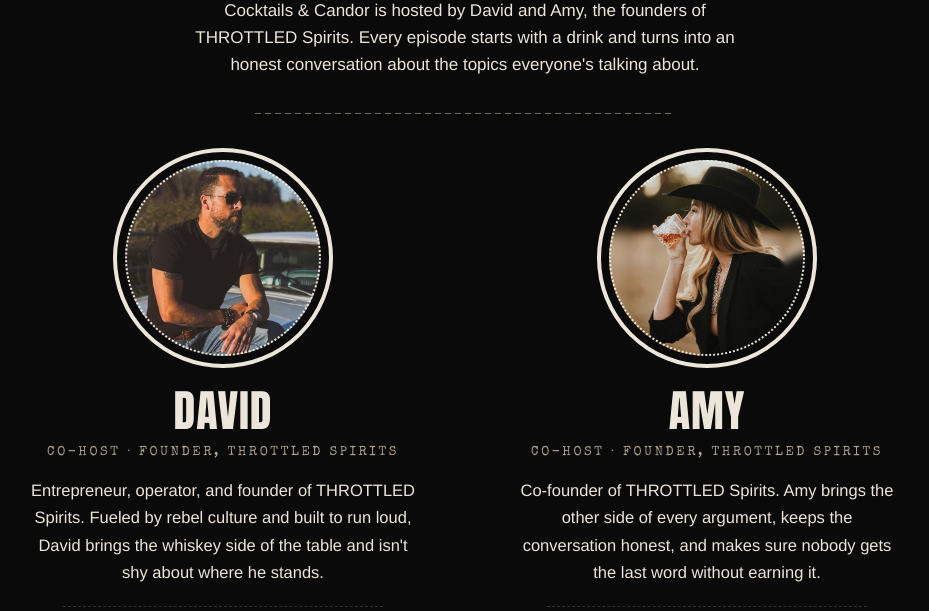
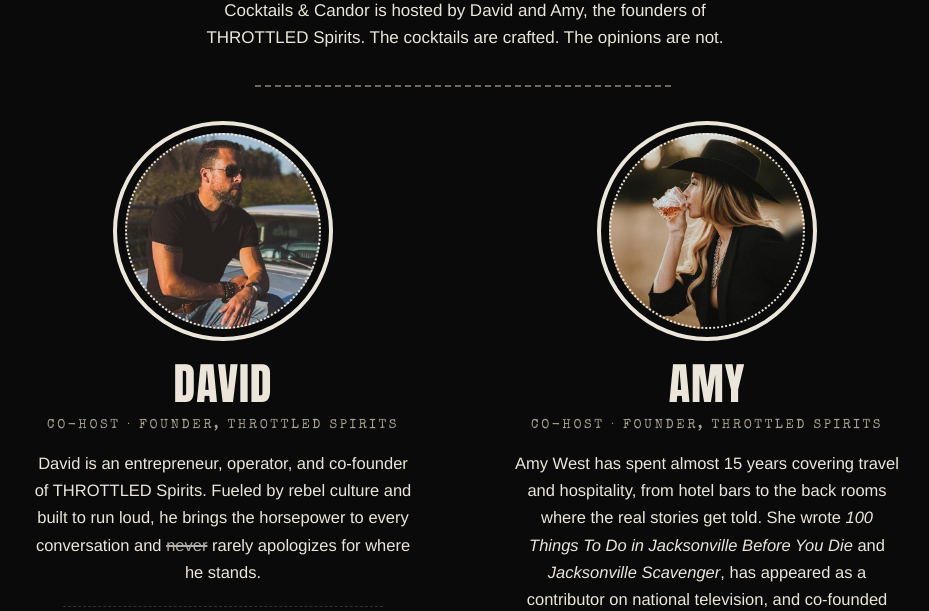
Before and after one commit to throttledinbond/cocktailsandcandor-site, a plain HTML site: page hosts/index.html in a window 1280 px wide. Shown: the part 341-952 px from the top of the page, without its empty margins (175-1104 px from the left). Drawn offline with nearby package versions, Linux system fonts and the light colour scheme.

Commit message:
Hosts page: final intro and host bios
Co-Authored-By: Claude Opus 5.5 <noreply@anthropic.com>
Claude-Session: https://claude.ai/code/session_01YbUxs9suVwrvgKMsK8zws9

```diff
--- a/hosts/index.html
+++ b/hosts/index.html
@@ -47,6 +47,7 @@ h1{font-family:var(--display);font-weight:400;text-transform:uppercase;font-size
 .disc img{width:100%;height:100%;border-radius:50%;object-fit:cover;display:block}
 .host h2{font-family:var(--display);font-weight:400;font-size:44px;text-transform:uppercase;letter-spacing:.02em;margin:6px 0 0;line-height:1}
 .role{font-family:var(--type);font-size:13px;letter-spacing:.2em;text-transform:uppercase;color:var(--muted);margin:0}
+.bio s{text-decoration-thickness:2px;opacity:.75}
 .bio{font-size:16.5px;line-height:1.65;margin:4px 0 0;max-width:42ch;text-wrap:pretty}
 .pour{margin:6px 0 0;padding-top:14px;border-top:1px dashed var(--line);width:min(320px,100%);font-family:var(--type);font-size:14px;letter-spacing:.06em}
 .pour b{display:block;font-weight:400;font-size:12px;letter-spacing:.22em;color:var(--muted);margin-bottom:6px}
@@ -65,7 +66,7 @@ footer{font-size:12.5px;color:var(--muted);line-height:1.6;text-align:center}
   <section class="intro">
     <p class="kicker">Craft Cocktails &amp; Straight Talk</p>
     <h1>The Hosts</h1>
-    <p class="lede">Cocktails &amp; Candor is hosted by David and Amy, the founders of THROTTLED Spirits. Every episode starts with a drink and turns into an honest conversation about the topics everyone's talking about.</p>
+    <p class="lede">Cocktails &amp; Candor is hosted by David and Amy, the founders of THROTTLED Spirits. The cocktails are crafted. The opinions are not.</p>
   </section>
 
   <div class="rule" role="presentation"></div>
@@ -75,14 +76,14 @@ footer{font-size:12.5px;color:var(--muted);line-height:1.6;text-align:center}
       <div class="disc"><img src="/hosts/david.jpg" width="640" height="640" alt="David in sunglasses, leaning on a classic Mustang"></div>
       <h2>David</h2>
       <p class="role">Co-host · Founder, THROTTLED Spirits</p>
-      <p class="bio">Entrepreneur, operator, and founder of THROTTLED Spirits. Fueled by rebel culture and built to run loud, David brings the whiskey side of the table and isn't shy about where he stands.</p>
+      <p class="bio">David is an entrepreneur, operator, and co-founder of THROTTLED Spirits. Fueled by rebel culture and built to run loud, he brings the horsepower to every conversation and <s>never</s> rarely apologizes for where he stands.</p>
       <p class="pour"><b>HIS POUR</b>The American Cherry Smoke Show, his take on an Old Fashioned</p>
     </article>
     <article class="host">
       <div class="disc"><img src="/hosts/amy.jpg" width="640" height="640" alt="Amy sipping a whiskey in a black wide-brim hat"></div>
       <h2>Amy</h2>
       <p class="role">Co-host · Founder, THROTTLED Spirits</p>
-      <p class="bio">Co-founder of THROTTLED Spirits. Amy brings the other side of every argument, keeps the conversation honest, and makes sure nobody gets the last word without earning it.</p>
+      <p class="bio">Amy West has spent almost 15 years covering travel and hospitality, from hotel bars to the back rooms where the real stories get told. She wrote <i>100 Things To Do in Jacksonville Before You Die</i> and <i>Jacksonville Scavenger</i>, has appeared as a contributor on national television, and co-founded THROTTLED Spirits, a whiskey brand built on the spirit of American muscle. Behind the mic, Amy calls it like she sees it, pours it like she means it, and makes sure nobody gets the last word without earning it.</p>
       <p class="pour"><b>HER POUR</b>A Skinny Margarita</p>
     </article>
   </section>
```
